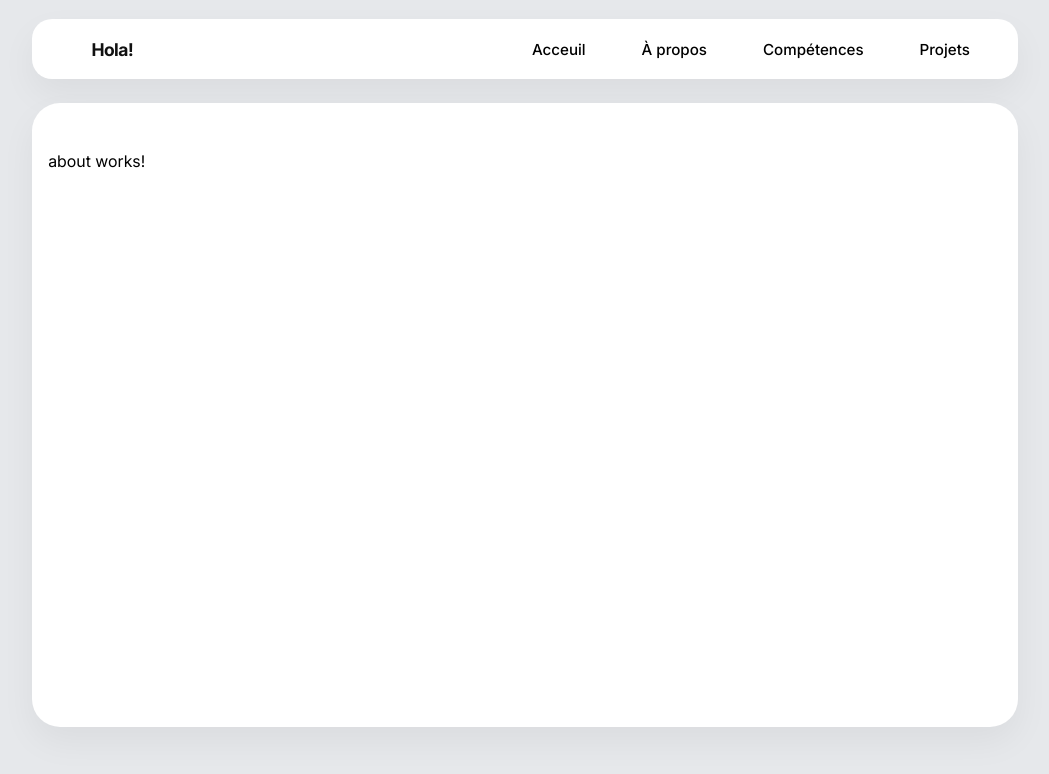
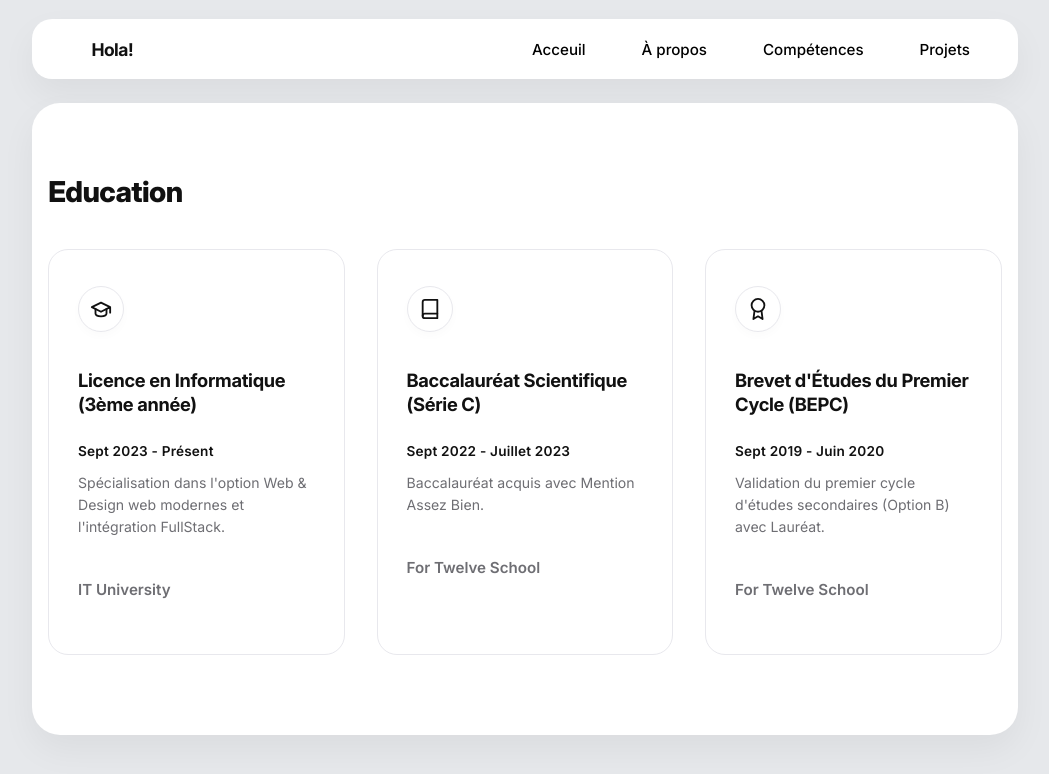
Before and after one commit to mamyR5/Portfolio, an Angular app: page /about in a window 1280 px wide. Shown: the top 774 px of the page, without its empty margins (115-1164 px from the left). Built offline with nearby package versions, Linux system fonts and the light colour scheme.

Commit message:
section about

```diff
--- a/src/app/pages/about/about.html
+++ b/src/app/pages/about/about.html
@@ -1 +1,30 @@
-<p>about works!</p>
+<!-- about.html -->
+<section class="about-section">
+
+  <header class="section-header">
+    <h2>Education</h2>
+  </header>
+
+  <!-- Grille flexible responsive (Flex-wrap) -->
+  <div class="education-grid">
+    @for(item of educationPath; track item.degree) {
+      <div class="education-card">
+
+        <!-- Boîtier d'icône minimaliste circulaire (Line-Art) -->
+        <div class="icon-circle">
+          <span [innerHTML]="getSafeSvg(item.svgIcon)" class="icon-svg"></span>
+        </div>
+
+        <!-- Contenu de la carte -->
+        <div class="card-content">
+          <h3 class="degree-title">{{ item.degree }}</h3>
+          <span class="period-text">{{ item.period }}</span>
+          <p class="item-details" [innerHTML]="item.details"></p>
+           <h4 class="institution-name">{{ item.institution }}</h4>
+        </div>
+
+      </div>
+    }
+  </div>
+
+</section>
--- a/src/app/pages/about/about.scss
+++ b/src/app/pages/about/about.scss
@@ -0,0 +1,137 @@
+// about.scss
+
+$radius-card: 20px;
+$color-dark: #111111;
+$color-gray-dark: #6e6e73;
+$color-border: #e8e8ed;
+
+.about-section {
+    box-sizing: border-box;
+    display: flex;
+    flex-direction: column;
+    gap: 1rem;
+    width: 100%;
+    max-width: 1000px;
+    margin: 0 auto;
+    margin-bottom: 2rem;
+
+    // CORRECTION 1 : On ajoute 1.2rem (environ 20px) de marge interne sur les côtés sur mobile
+    // pour que la carte ne colle pas aux bords de l'écran.
+    padding: 1.8rem 1.2rem;
+
+    @media (min-width: 600px) {
+        padding: 1rem 0; // On réaligne proprement à 0 sur grand écran
+    }
+}
+
+// En-tête simplifié
+.section-header {
+    h2 {
+        font-size: 1.8rem;
+        font-weight: 800;
+        color: $color-dark;
+        letter-spacing: -0.6px;
+    }
+}
+
+// GRILLE DE CARTES RESPONSIVE
+.education-grid {
+    display: flex;
+    flex-direction: row;
+    flex-wrap: wrap;
+    gap: 2rem;
+    width: 100%;
+    justify-items: center;
+
+}
+
+// LA CARTE MINIMALISTE
+.education-card {
+    box-sizing: border-box;
+    background-color: #ffffff;
+    border: 1px solid $color-border;
+    border-radius: $radius-card;
+
+    // CORRECTION 2 : Un padding uniforme et harmonieux de 1.5rem (24px) sur mobile
+    padding: 1.5rem;
+    width: 100%;
+
+    @media (min-width: 900px) {
+        padding: 2.2rem 1.8rem;
+    }
+
+    flex: 1;
+
+    // CORRECTION 3 : Sécurité absolue pour empêcher la carte de déborder de l'écran
+    max-width: 100%;
+
+    display: flex;
+    flex-direction: column;
+    gap: 1.2rem;
+    transition: transform 0.2s ease,
+    box-shadow 0.2s ease;
+
+    &:hover {
+        transform: translateY(-3px);
+        box-shadow: 0 12px 25px rgba(0, 0, 0, 0.04);
+    }
+}
+
+// Boîtier d'icône circulaire de style "Line-Art"
+.icon-circle {
+    background-color: #ffffff;
+    border: 1px solid $color-border;
+    width: 44px;
+    height: 44px;
+    border-radius: 50%;
+    display: flex;
+    align-items: center;
+    justify-content: center;
+    box-shadow: 0 4px 10px rgba(0, 0, 0, 0.02);
+
+    .icon-svg {
+        display: flex;
+        align-items: center;
+        justify-content: center;
+    }
+}
+
+// Zone de textes
+.card-content {
+    display: flex;
+    flex-direction: column;
+    gap: 0.5rem;
+    width: 100%;
+
+    .degree-title {
+        font-size: 1.15rem;
+        font-weight: 700;
+        color: $color-dark;
+        letter-spacing: -0.3px;
+        line-height: 1.3;
+    }
+
+    .period-text {
+        font-size: 0.85rem;
+        font-weight: 600;
+        color: $color-dark;
+        letter-spacing: 0.2px;
+    }
+
+    .institution-name {
+        font-size: 0.9rem;
+        font-weight: 600;
+        color: $color-gray-dark;
+
+        @media (min-width: 600px) {
+            font-size: 0.95rem;
+        }
+    }
+
+    .item-details {
+        font-size: 0.88rem;
+        color: $color-gray-dark;
+        line-height: 1.55;
+        margin-top: 0.3rem;
+    }
+}
--- a/src/app/pages/about/about.ts
+++ b/src/app/pages/about/about.ts
@@ -1,11 +1,57 @@
-import { Component } from '@angular/core';
+// about.ts
+import { Component, inject } from '@angular/core';
+import { CommonModule } from '@angular/common';
+import { DomSanitizer, SafeHtml } from '@angular/platform-browser';
+
+interface MinimalEducation {
+  period: string;
+  degree: string;
+  details: string;
+  svgIcon: string;
+  institution:string;
+}
 
 @Component({
   selector: 'app-about',
-  imports: [],
+  standalone: true,
+  imports: [CommonModule],
   templateUrl: './about.html',
   styleUrl: './about.scss',
 })
 export class About {
+  private sanitizer = inject(DomSanitizer);
 
+  icons = {
+    university: `<svg viewBox="0 0 24 24" fill="none" stroke="#111111" stroke-width="2" stroke-linecap="round" stroke-linejoin="round" width="22" height="22"><path d="M22 10v6M2 10l10-5 10 5-10 5z"></path><path d="M6 12v5c0 2 2 3 6 3s6-1 6-3v-5"></path></svg>`,
+    school: `<svg viewBox="0 0 24 24" fill="none" stroke="#111111" stroke-width="2" stroke-linecap="round" stroke-linejoin="round" width="22" height="22"><path d="M4 19.5A2.5 2.5 0 0 1 6.5 17H20"></path><path d="M6.5 2H20v20H6.5A2.5 2.5 0 0 1 4 19.5v-15A2.5 2.5 0 0 1 6.5 2z"></path></svg>`,
+    award: `<svg viewBox="0 0 24 24" fill="none" stroke="#111111" stroke-width="2" stroke-linecap="round" stroke-linejoin="round" width="22" height="22"><circle cx="12" cy="8" r="7"></circle><polyline points="8.21 13.89 7 23 12 20 17 23 15.79 13.88"></polyline></svg>`
+  };
+
+  educationPath: MinimalEducation[] = [
+    {
+      period: "Sept 2023 - Présent",
+      degree: "Licence en Informatique (3ème année)",
+      details: "Spécialisation dans l'option Web & Design web modernes et l'intégration FullStack.",
+      svgIcon: this.icons.university,
+      institution:'IT University'
+    },
+    {
+      period: "Sept 2022 - Juillet 2023",
+      degree: "Baccalauréat Scientifique (Série C)",
+      details: "Baccalauréat acquis avec <span class='subtitle'>Mention Assez Bien</span>.",
+      svgIcon: this.icons.school,
+      institution:'For Twelve School'
+    },
+    {
+      period: "Sept 2019 - Juin 2020",
+      degree: "Brevet d'Études du Premier Cycle (BEPC)",
+      details: "Validation du premier cycle d'études secondaires (Option B) avec Lauréat.",
+      svgIcon: this.icons.award,
+      institution:'For Twelve School'
+    }
+  ];
+
+  getSafeSvg(svgString: string): SafeHtml {
+    return this.sanitizer.bypassSecurityTrustHtml(svgString);
+  }
 }
--- a/src/app/pages/projects/projects.scss
+++ b/src/app/pages/projects/projects.scss
@@ -170,6 +170,7 @@ $color-primary: #1d2329;
   .btn-git {
     display: inline-flex;
     align-items: center;
+    box-sizing: border-box;
     justify-content: center; // Centre le texte et l'icône à l'intérieur du bouton
     gap: 0.6rem;
     background-color: $color-dark;
@@ -184,7 +185,7 @@ $color-primary: #1d2329;
     transition: transform 0.2s ease, background-color 0.2s ease;
 
     width: 100%;
-    max-width: 260px;
+    max-width: 240px;
 
 
     @media (min-width:900px) {
```
